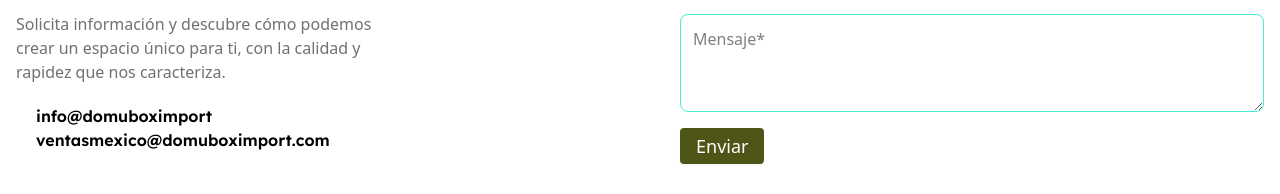
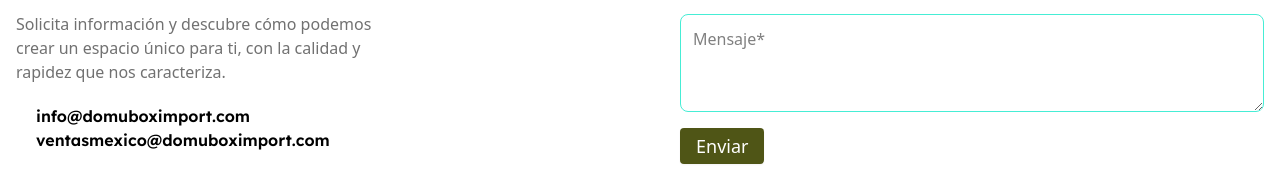
Before and after one commit to diego011294/domubox-landing, a Next.js app: page / in a window 1280 px wide. Shown: the part 4500-4694 px from the top of the page. Built offline with nearby package versions, Linux system fonts and the light colour scheme; a web font is replaced by a local one.

Commit message:
Corregida rata correo + optimizacion portada video

```diff
--- a/components/formpresupuesto/FormPresupuesto.tsx
+++ b/components/formpresupuesto/FormPresupuesto.tsx
@@ -25,7 +25,7 @@ export default function FormPresupuesto() {
           para ti, con la calidad y rapidez que nos caracteriza.
         </p>
         <div className="flex flex-col px-0 md:px-5 font-lexend font-semibold">
-        <a href="mailto:info@domuboximport.com?subject=Consulta&body=Hola,%20quiero%20información">info@domuboximport</a>
+        <a href="mailto:info@domuboximport.com?subject=Consulta&body=Hola,%20quiero%20información">info@domuboximport.com</a>
         <a href="mailto:ventasmexico@domuboximport.com?subject=Consulta&body=Hola,%20quiero%20información">ventasmexico@domuboximport.com</a>
         </div>
 
--- a/components/header/Header.tsx
+++ b/components/header/Header.tsx
@@ -15,7 +15,7 @@ export default function Header() {
         muted
         playsInline
         preload="metadata"
-        poster="/img/postevideo.png"
+        poster="/img/postevideo.webp"
       />
 
       {/* Overlay opcional para mejorar legibilidad */}
```
Also changed, not shown: public/img/postevideo.webp (added), 1 other file (tests, documents, lock files or other folders).
